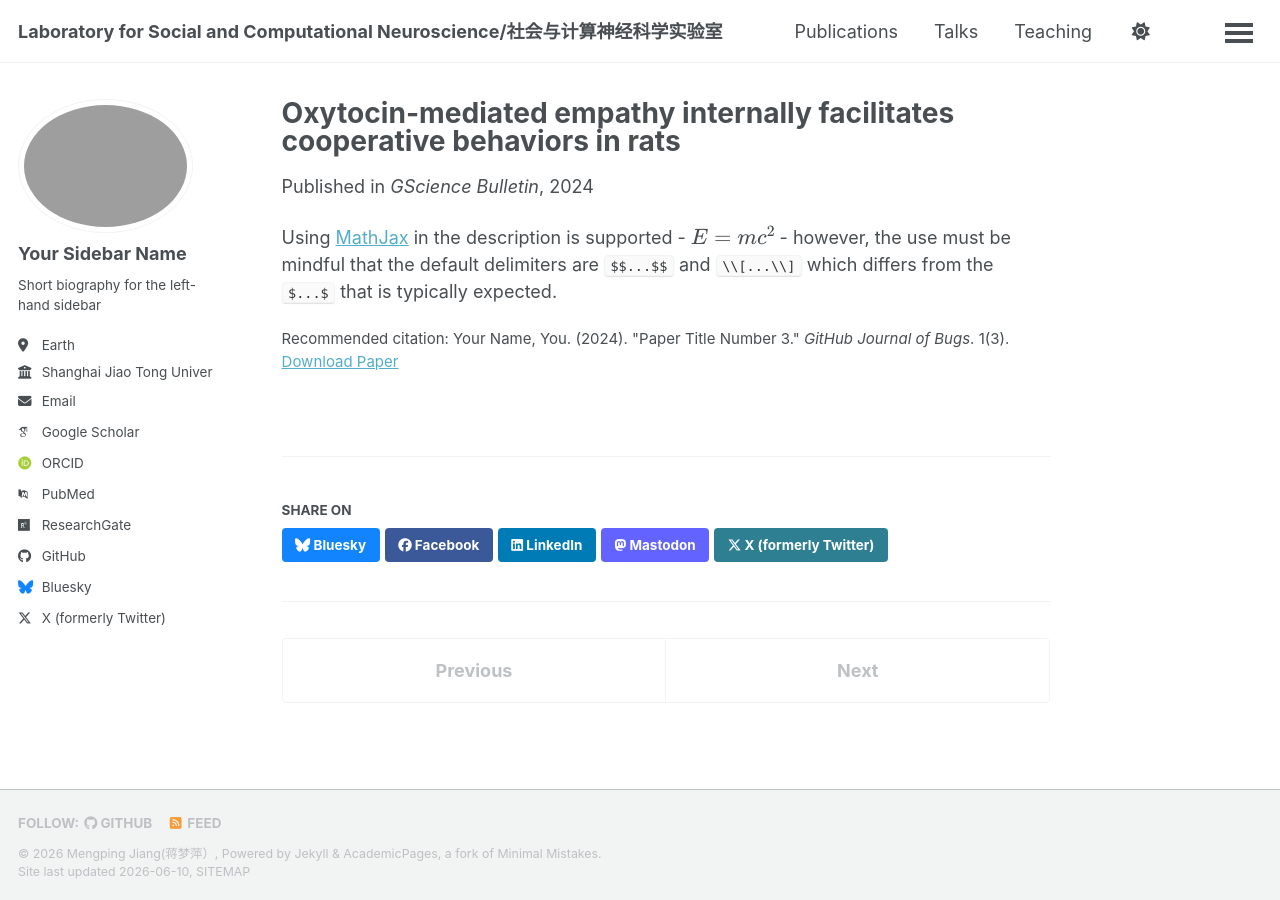
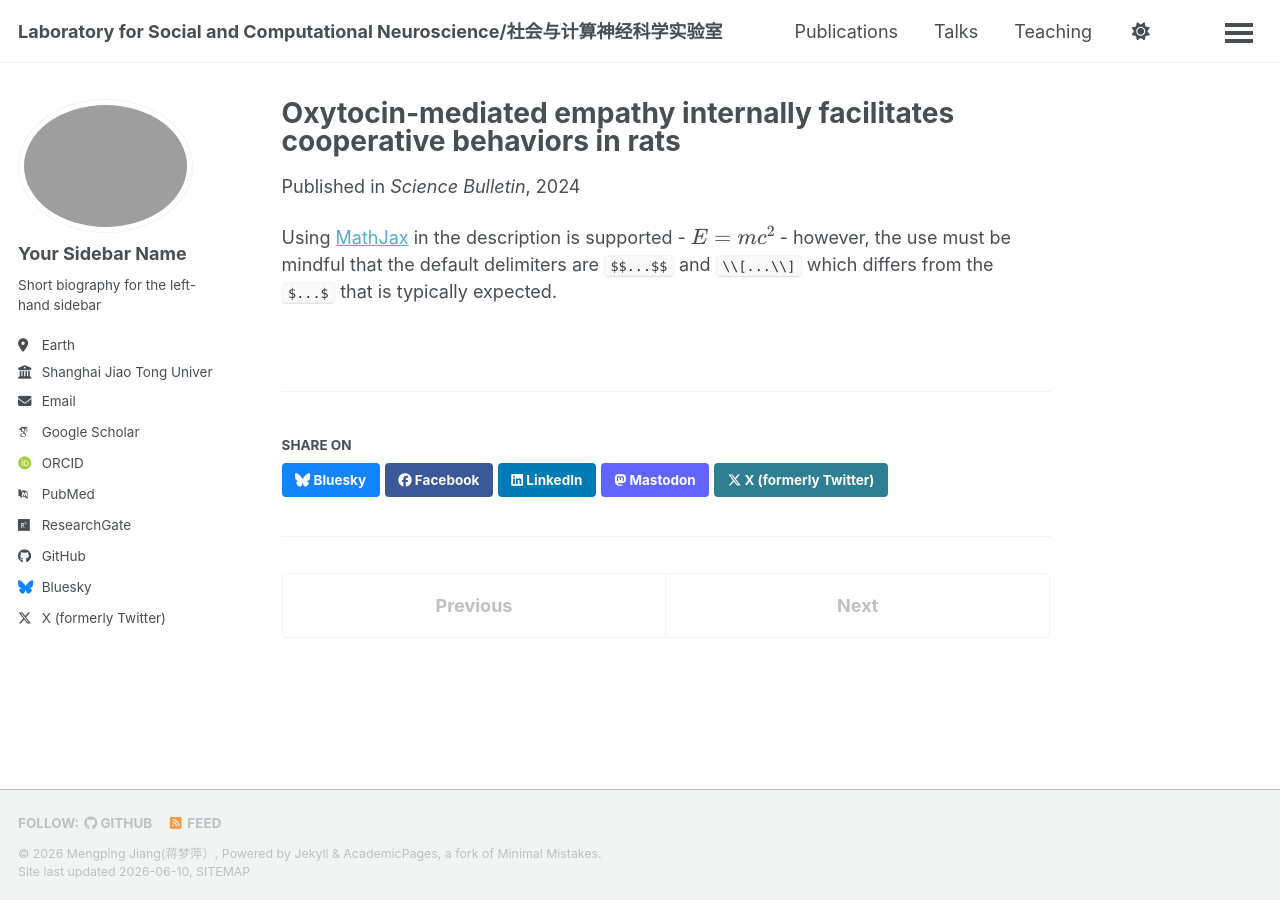
Before and after one commit to MengpingJiang/mengpingjiang.github.io, a Jekyll site: the page built from _publications/2025-10-30-Science Bulletin-Oxytocin.md, in a window 1280 px wide. Built offline with Jekyll 4.4.1, drawn with Linux system fonts in a browser that asks for light colours; some web fonts are replaced; a script bundle is joined from its source files by our own code; library files that are not in the unit come from our copies.

Commit message:
Update 2025-10-30-Science Bulletin-Oxytocin.md

```diff
--- a/_publications/2025-10-30-Science Bulletin-Oxytocin.md
+++ b/_publications/2025-10-30-Science Bulletin-Oxytocin.md
@@ -3,11 +3,9 @@ title: "Oxytocin-mediated empathy internally facilitates cooperative behaviors i
 collection: publications
 category: manuscripts
 permalink: /publication/2025-10-30-Science Bulletin-Oxytocin
-excerpt: 'This paper is about a famous math equation, $$E=mc^2$$'
 date: 2024-02-17
-venue: 'GScience Bulletin'
+venue: 'Science Bulletin'
 paperurl: 'https://www.sciencedirect.com/science/article/pii/S2095927325008734'
-citation: 'Your Name, You. (2024). &quot;Paper Title Number 3.&quot; <i>GitHub Journal of Bugs</i>. 1(3).'
 ---
 
 Using [MathJax](https://www.mathjax.org/) in the description is supported - $$E=mc^2$$ - however, the use must be mindful that the default delimiters are `$$...$$` and `\\[...\\]` which differs from the `$...$` that is typically expected.
```
